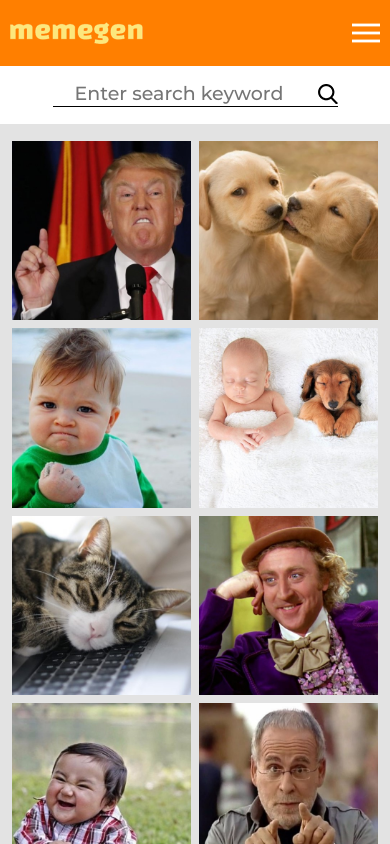
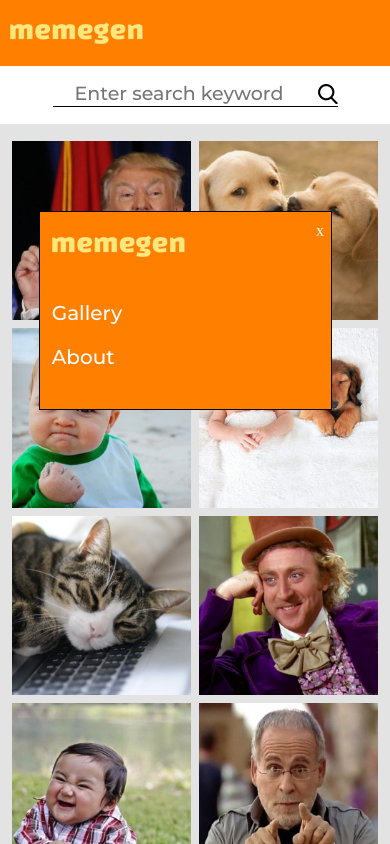
Before and after one commit to margadt/meme-generator, a plain HTML site: page index.html in a window 390 px wide. Both pictures are taken after a click on the element 366 px from the left and 33 px from the top of the page. Shown: the top 844 px of the page. Drawn offline with Linux system fonts and the light colour scheme.

Commit message:
moving to mobile editor design

```diff
--- a/css/main.css
+++ b/css/main.css
@@ -30,12 +30,11 @@ img {
 }
 
 .canvas-container {
-    background-color: rgb(255, 168, 168);
-    padding: 10px;
+    background-color: #e3e3e3;
 }
 
 .my-canvas {
-    margin: 20px auto;
+    margin: 1vh auto;
     border: 1px solid blue;
     display: block;
 }
@@ -50,27 +49,76 @@ img {
 .logo-mobile {
     width: 133px;
     height: 22px;
-    background-color: var(--white);
     background-image: url('../imgs/mobile-logo.png');
     margin-left: 10px;
     margin-top: 22px;
     margin-bottom: 22px;
 }
 
-.mobile-menu {
+.mobile-menu-btn {
     width: 28px;
     height: 20px;
-    background-color: var(--white);
     background-image: url('../imgs/hamburger.png');
     margin-top: 22px;
     margin-right: 10px;
     margin-bottom: 22px;
+    cursor: pointer;
 }
 
 .mobile-home {
     width: 100%;
-    height: 1522px;
-    background-color: var(--white);
+    background-color: white;
+}
+
+.mobile-menu-modal {
+    display: none;
+    width: 75vw;
+    background-color: #FF7F00;
+    border: 1px solid black;
+    position: fixed;
+    top: 25vh;
+    left: 10%;
+}
+
+.main-menu {
+    font-family: Montserrat;
+    font-size: 20px;
+    font-weight: normal;
+    font-stretch: normal;
+    font-style: normal;
+    line-height: normal;
+    letter-spacing: normal;
+    text-align: left;
+    margin-left: 3vw;
+    list-style-type: none;
+    padding: 0;
+}
+
+.main-menu li {
+    margin-bottom: 20px;
+}
+
+.main-menu a {
+    text-decoration: none;
+    color: white;
+}
+
+.modal-logo {
+    width: 133px;
+    height: 22px;
+    margin: 0 3vw;
+    margin-bottom: 20px;
+}
+
+.modal-x {
+    position: relative;
+    z-index: 1;
+    top: 10px;
+    left: 95%;
+    width: 22px;
+    height: 23px;
+    color: white;
+    cursor: pointer;
 }
 
 .enter-search-keyword {
@@ -172,7 +220,6 @@ footer {
 .footer-logo {
     width: 133px;
     height: 22px;
-    background-color: var(--white);
     margin-bottom: 16px;
 }
 
@@ -220,6 +267,7 @@ footer {
 /* editor */
 
 .editor-container {
+    background-color: #e3e3e3;
     display: none;
 }
 
@@ -233,6 +281,22 @@ footer {
     margin: 5px;
     padding: 0;
     list-style-type: none;
+}
+
+.txt-editor {
+    width: 90vw;
+    height: 39px;
+    border-radius: 12px;
+    text-indent: 20px;
+    font-family: montserrat;
+    font-size: 16px;
+    font-weight: normal;
+    font-stretch: normal;
+    font-style: normal;
+    line-height: normal;
+    letter-spacing: normal;
+    text-align: left;
+    color: #000000;
 }
 
 .nav-title {
@@ -292,3 +356,17 @@ footer {
 .justify-center {
     justify-content: center;
 }
+
+.clean-list {
+    margin: 0;
+    padding: 0;
+    list-style-type: none;
+}
+
+.menu-open {
+    display: block;
+}
+
+.menu-close {
+    display: none;
+}
--- a/index.html
+++ b/index.html
@@ -14,12 +14,20 @@
 
     <header class="header-bg flex space-between align-center">
         <div class="logo-mobile"></div>
-        <div class="mobile-menu" onclick="onToggleMobileMenu()"></div>
+        <div class="mobile-menu-btn" onclick="onToggleMenu()"></div>
+        <div class="mobile-menu-modal">
+            <div class="modal-x" onclick="onToggleMenu()">x</div>
+            <img class="modal-logo" src="imgs/mobile-logo.png" alt="">
+            <ul class="main-menu flex column justify-center">
+                <li><a href="#gallery" onclick="onToggleMenu()">Gallery</a></li>
+                <li><a href="#about" onclick="onToggleMenu()">About</a></li>
+            </ul>
+        </div>
     </header>
     <main class="mobile-home flex column align-center">
         <input class="enter-search-keyword" type="text" placeholder="Enter search keyword">
-        <div class="gallery-bg"></div>
-        <div class="about flex column align-center">
+        <div id="gallery" class="gallery-bg"></div>
+        <div id="about" class="about flex column align-center">
             <img src="imgs/alina.png" alt="">
             <h1>Monica Geller</h1>
             <p>is a fictional character, one of the six main characters who appears on the American sitcom Friends
@@ -37,14 +45,13 @@
         </footer>
     </main>
 
-    <!-- <div class="editor-container flex"> -->
-    <div class="editor-container">
+    <div class="editor-container column">
         <main class="canvas-container">
             <canvas class="my-canvas">
                 Update your browser to enjoy canvas!
             </canvas>
         </main>
-        <ul class="editor-menu flex wrap">
+        <ul class="editor-menu clean-list flex wrap">
             <li><input title="Type your text" type="text" class="txt-editor" name="txt"
                     placeholder="Type your text here" onkeyup="onSetTxt(this)" /></li>
             <li><label class="label" for="fill-color">Fill-Color:</label></li>
--- a/js/main.js
+++ b/js/main.js
@@ -24,8 +24,8 @@ function init() {
     gCanvas = document.querySelector('.my-canvas');
     gCtx = gCanvas.getContext('2d')
 
-    gCanvas.width = window.innerWidth - (window.innerWidth / 5);
-    gCanvas.height = window.innerHeight - (window.innerHeight / 5);
+    gCanvas.width = window.innerWidth - (window.innerWidth / 9);
+    gCanvas.height = window.innerWidth - (window.innerWidth / 9);
 
     document.querySelector('.fill-color').value = '#ffffff';
     renderPictures();
@@ -78,7 +78,7 @@ function renderPictures() {
     }
     let elImgContaier = document.querySelector('.gallery-bg');
     let renderImgs = imgs.map((img) => {
-        return `<img src=${img.url} onclick="onSelectImg(${img.id})"> \n`
+        return `<img src=${img.url} onclick="onSelectImg(${img.id});onContentToggler()"> \n`
     });
 
     elImgContaier.innerHTML = renderImgs.join('');
@@ -183,3 +183,14 @@ function onDeleteTxt() {
     gMeme.txts.splice(gMeme.selectedTxtIdx--, 1);
     renderAll();
 }
+
+function onToggleMenu() {
+    document.querySelector('.mobile-menu-modal').classList.toggle('menu-open');
+    document.querySelector('.mobile-menu-btn').classList.toggle('menu-close');
+
+}
+
+function onContentToggler(){
+    document.querySelector('.mobile-home').classList.toggle('menu-close');
+    document.querySelector('.editor-container').classList.toggle('flex');
+}
```
